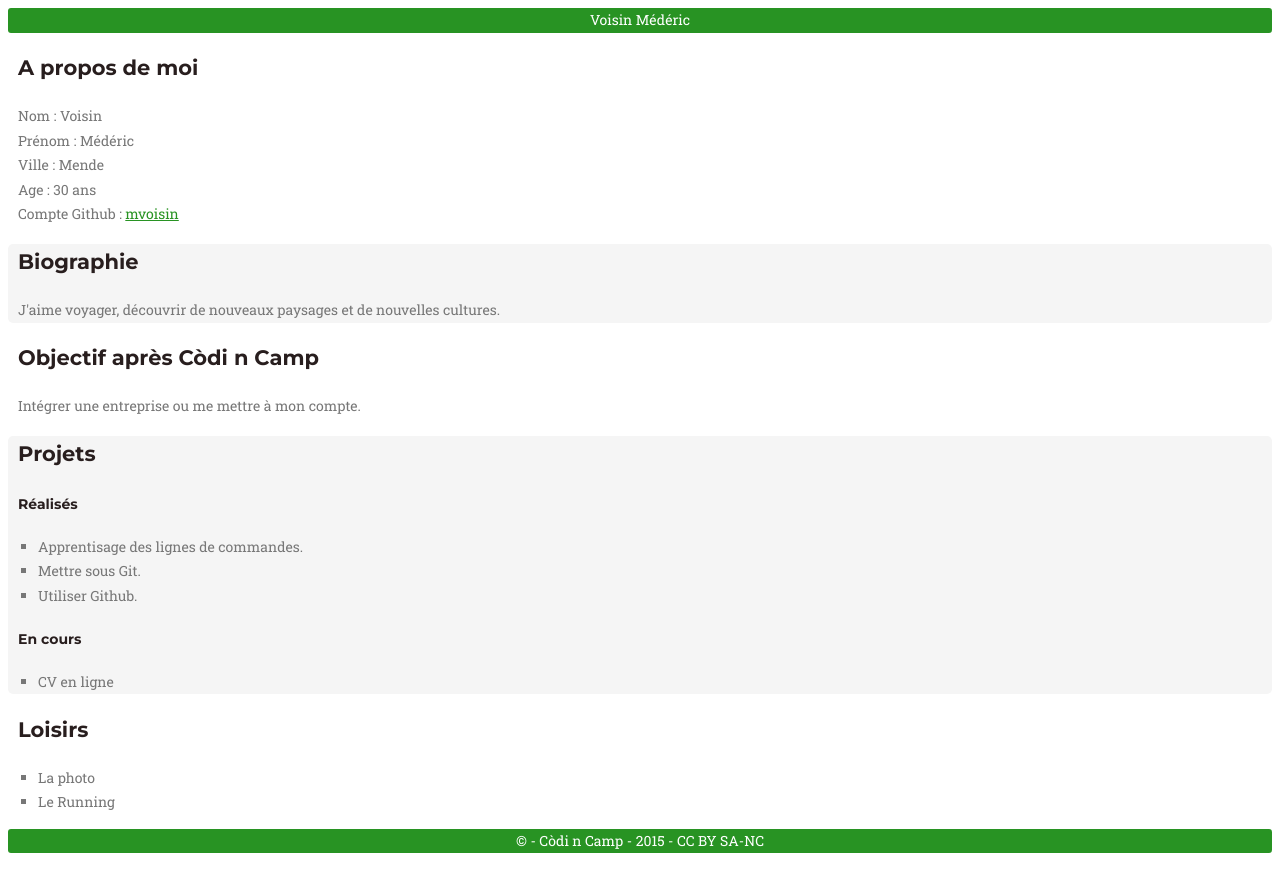
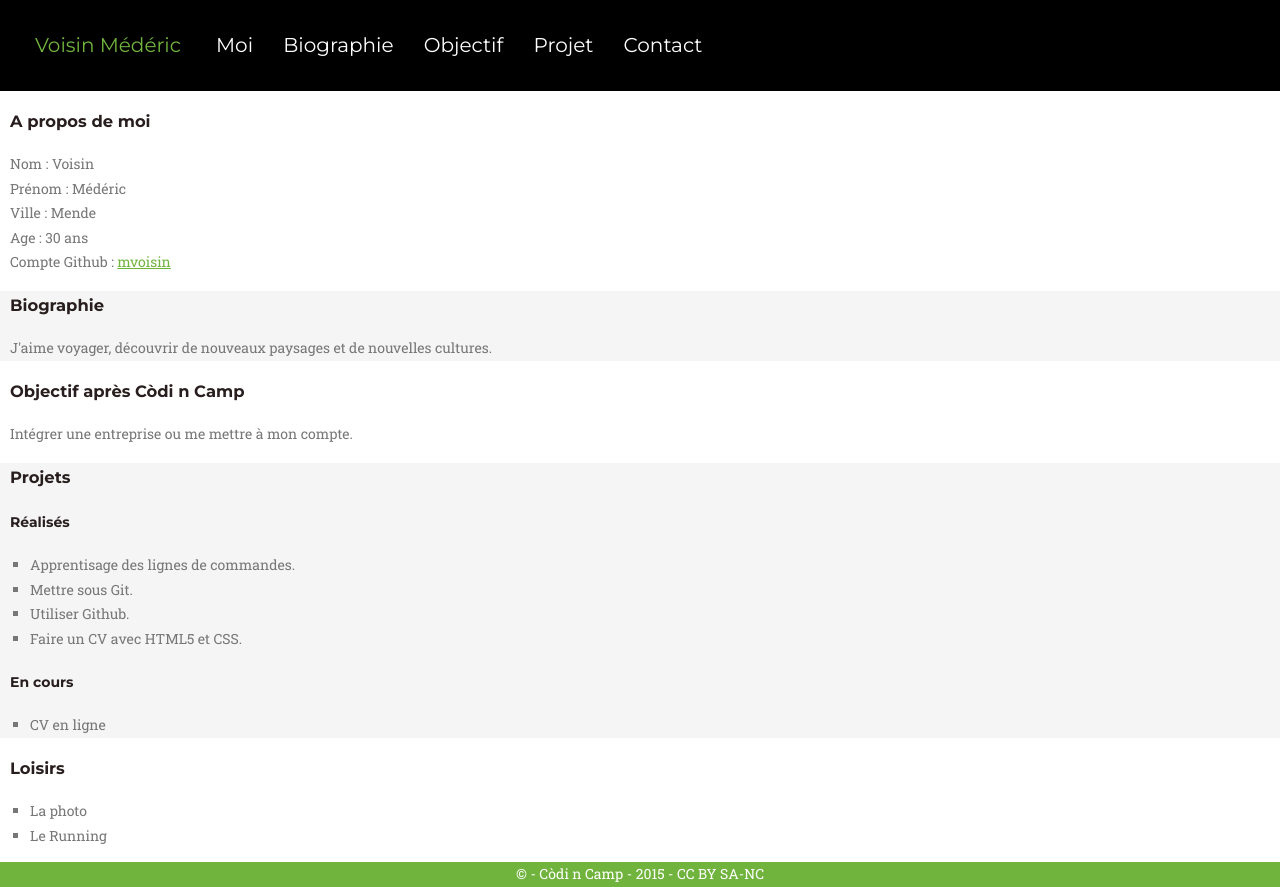
Before and after one commit to MedericMedo/Fiche, a plain HTML site: page ma_fiche.html in a window 1280 px wide. Before the commit the page ends 861 px from the top, so only its background shows below. Drawn offline with Linux system fonts and the light colour scheme; a script that the page names is missing.

Commit message:
Ajout du menu du CV.

```diff
--- a/ma_fiche.html
+++ b/ma_fiche.html
@@ -9,30 +9,42 @@
       <script src="/script.js"></script>
     </head>
     <body>
-	<header class="bg-green">Voisin Médéric</header>
+	<header class="noir-fond">
+    <nav>
+      <span class="nom-couleur">Voisin Médéric</span>
+      <ul class="menu">
+        <li><a href="#lien-moi">Moi</a></li>
+        <li><a href="#lien-bio">Biographie</a></li>
+        <li><a href="#lien-obj">Objectif</a></li>
+        <li><a href="#lien-projet">Projet</a></li>
+        <li><a href="#">Contact</a></li>
+     </ul>
+   </nav>
+ </header>
 		<section>
-		<h2>A propos de moi</h2>
+		<h3 id="lien-moi">A propos de moi</h3>
 			<label>Nom : </label>Voisin <br>
 			<label>Prénom : </label>Médéric <br>
 			<label>Ville : </label>Mende <br>
 			<label>Age : </label>30 ans<br>
-			<label>Compte Github : </label> <a href="https://github.com/MedericMedo">mvoisin</a> <br>
+			<label>Compte Github : </label> <a class="couleur-lien" href="https://github.com/MedericMedo">mvoisin</a> <br>
 		</section>
 		<section class="bg-grey">
-			<h2>Biographie</h2>
+			<h3 id="lien-bio">Biographie</h3>
 				<p>J'aime voyager, découvrir de nouveaux paysages et de nouvelles cultures.</p>
 		</section>
 		<section>
-			<h2>Objectif après Còdi n Camp</h2>
+			<h3 id="lien-obj">Objectif après Còdi n Camp</h3>
 				<p>Intégrer une entreprise ou me mettre à mon compte.</p>
 		</section>
 		<section class="bg-grey">
-			<h2>Projets</h2>
+			<h3 id="lien-projet">Projets</h3>
 			<h4>Réalisés</h4>
 				<ul>
 					<li>Apprentisage des lignes de commandes.</li>
 					<li>Mettre sous Git.</li>
 					<li>Utiliser Github.</li>
+          <li>Faire un CV avec HTML5 et CSS.</li>
 				</ul>
 			<h4>En cours</h4>
 				<ul>
@@ -40,7 +52,7 @@
 				</ul>
 		</section>
 		<section>
-			<h2>Loisirs</h2>
+			<h3 >Loisirs</h3>
 				<ul>
 					<li>La photo</li>
 					<li>Le Running</li>
--- a/style.css
+++ b/style.css
@@ -5,6 +5,7 @@
 }
 
 body {
+    margin: 0px;
     font-size: 14px;
     line-height: 1.75;
     color: #777;
@@ -26,20 +27,47 @@ label, p {
   padding-left: 10px;
 }
 
-footer, header {
+footer {
   text-align: center;
   color: #ffffff;
-  border-radius: 3px
 }
 
-a {
-  color: #289323;
+.couleur-lien {
+  color: #71b43d;
 }
 
 .bg-green {
-        background-color: #289323;
+        background-color: #71b43d;
+        color: #fff;
 }
 
-section {
-  border-radius: 5px
+.menu li {
+  display: inline;
+  margin-left: 25px;
 }
+
+.menu {
+  list-style-type: none;
+}
+
+.nom-couleur {
+  color: #71b43d;
+  float:left;
+  margin-left: 25px;
+  margin-right: 10px;
+}
+
+.noir-fond {
+  background-color: black;
+}
+
+.menu a {
+    color: #fff;
+    text-decoration: none;
+}
+
+header {
+  padding: 8px 15px 8px 10px;
+  font-size: 20px;
+  font-family: "Montserrat", "Helvetica Neue", Helvetica, Arial, sans-serif;
+}
```
